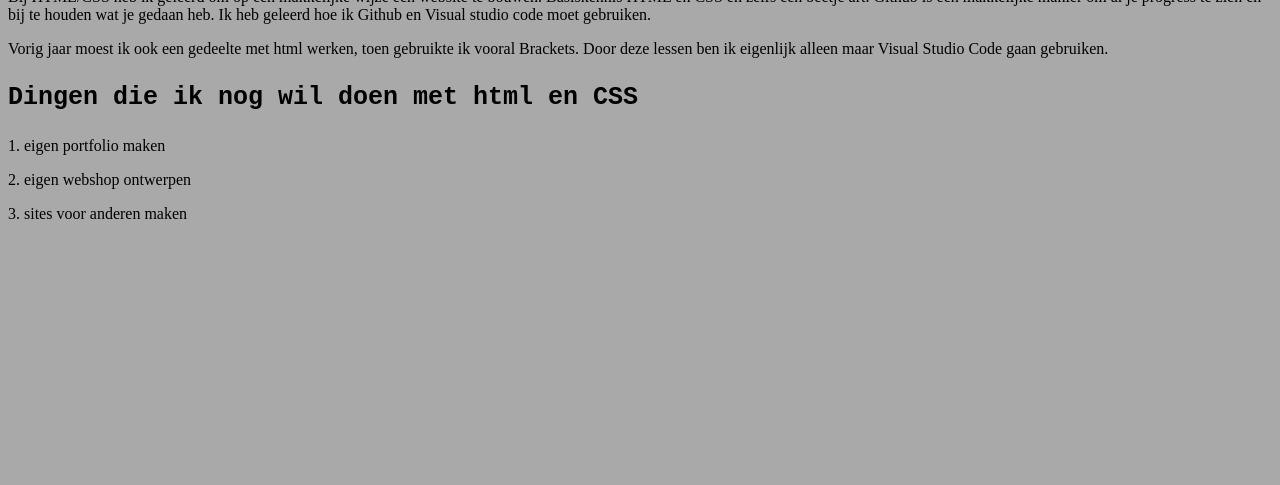
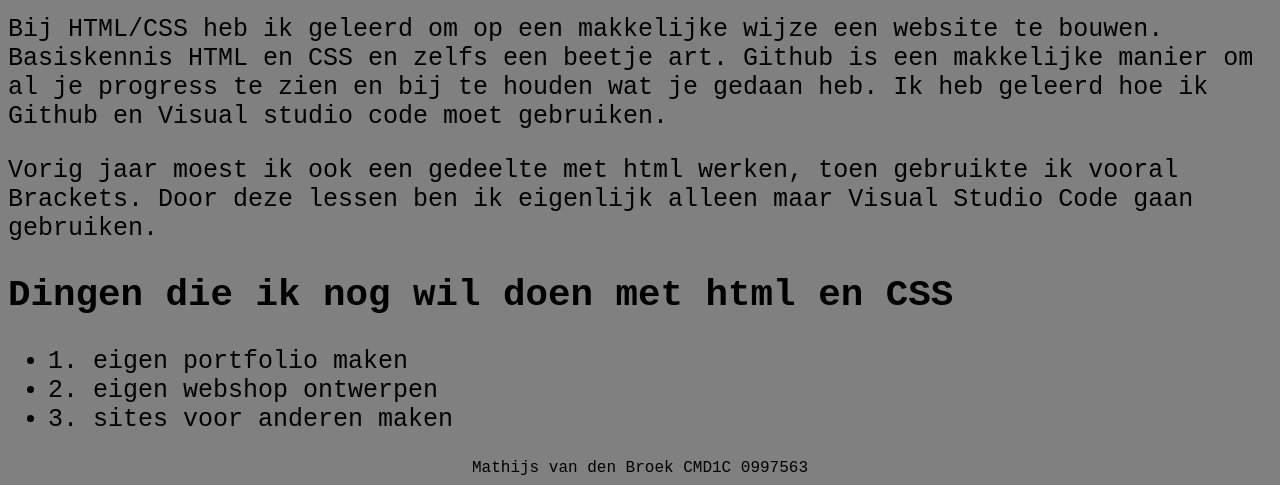
Before and after one commit to Valkyrie4/Les_07, a plain HTML site: page index.html in a window 1280 px wide. Shown: the part 473-958 px from the top of the page. Before the commit the page ends 800 px from the top, so only its background shows below. Drawn offline with Linux system fonts and the light colour scheme.

Commit message:
Add files via upload
Dit is de uiteindelijke one pager van mij

```diff
--- a/Stylesheet.css
+++ b/Stylesheet.css
@@ -1,13 +1,18 @@
+header {
+  text-align: center;
+  font-family: 'Courier New', Courier, monospace
+}
+
 body {
-  background-color: darkgray;
+  background-color: gray;
 }
-h1 {
+article {
     color: black;
     text-align: left;
     font-family: 'Courier New', Courier, monospace;
     font-size: 35px;
 }
-h2, h3 {
+article {
   color: black;
   text-align: left;
   font-family: 'Courier New', Courier, monospace;
@@ -15,7 +20,8 @@ h2, h3 {
 
 }
 
-p {
-  font-family: 'Courier New', Courier, monospace
-  font-size: 25px;
+footer {
+  text-align: center;
+  font size: 22px;
+  font-family: 'Courier New', Courier, monospace;
 }
--- a/index.html
+++ b/index.html
@@ -1,22 +1,32 @@
-<!DOCTYPE html>
-<html>
-<body>
-        <link rel="stylesheet" type="text/css" href="Stylesheet.css">
-<h1>Portfolio Mathijs van den Broek</h1>
-<img src="Profielfoto.JPG" style="width:400px;height:300px;">
-<h2>Leerproces</h2>
-<p>Bij HTML/CSS heb ik geleerd om op een makkelijke wijze een website te bouwen. Basiskennis HTML en CSS en zelfs een beetje art. Github is een makkelijke manier om al je progress
-    te zien en bij te houden wat je gedaan heb. Ik heb geleerd hoe ik Github en Visual studio code moet gebruiken.
+<!DOCTYPE HTML>
+<HTML>
+    <link rel="stylesheet" type="text/css" href="Stylesheet.css">
+<main>
+    <header>
+  <h1>Mathijs van Den Broek</h1>
+</header>
+  <img src="Profielfoto.JPG" style="width:400px;height:300px;">
+
+  <article>
+    <h1>leerproces</h1>
+    <p>Bij HTML/CSS heb ik geleerd om op een makkelijke wijze een website te bouwen. Basiskennis HTML en CSS en zelfs een beetje art. Github is een makkelijke manier om al je progress
+        te zien en bij te houden wat je gedaan heb. Ik heb geleerd hoe ik Github en Visual studio code moet gebruiken. </p>
     <p>Vorig jaar moest ik ook een gedeelte met html werken,
-            toen gebruikte ik vooral Brackets. Door deze lessen ben ik eigenlijk alleen maar Visual Studio Code gaan gebruiken.</p>
-</p>
-<section>
+        toen gebruikte ik vooral Brackets. Door deze lessen ben ik eigenlijk alleen maar Visual Studio Code gaan gebruiken.</p>
+  </article>
 
-   <h3> Dingen die ik nog wil doen met html en CSS</h3>
-    <p>1. eigen portfolio maken</p>
-    <p>2. eigen webshop ontwerpen</p>
-   <p> 3. sites voor anderen maken</p>
-</section>
-<H2></H2>
-</body>
-</html>
+  <article>
+
+    <h1>Dingen die ik nog wil doen met html en CSS</h1>
+    <ul>
+        <li>1. eigen portfolio maken</li>
+        <li>2. eigen webshop ontwerpen</li>
+        <li>3. sites voor anderen maken</li>
+      </ul>
+
+  </article>
+  <footer>
+      Mathijs van den Broek CMD1C 0997563
+  </footer>
+</main>
+</HTML>
```
